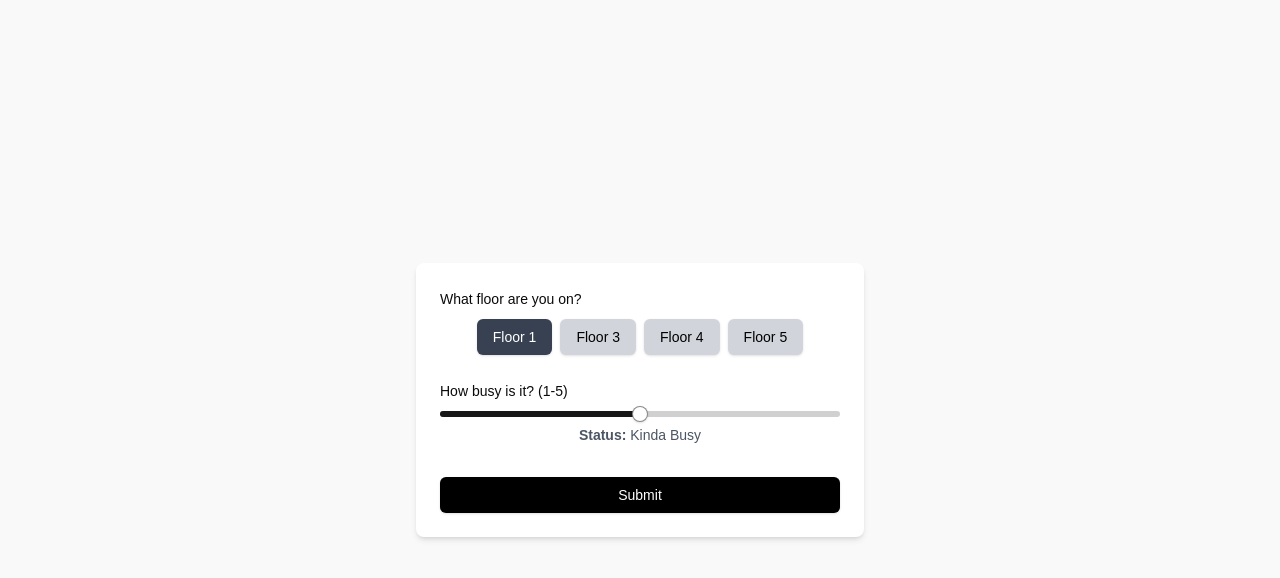
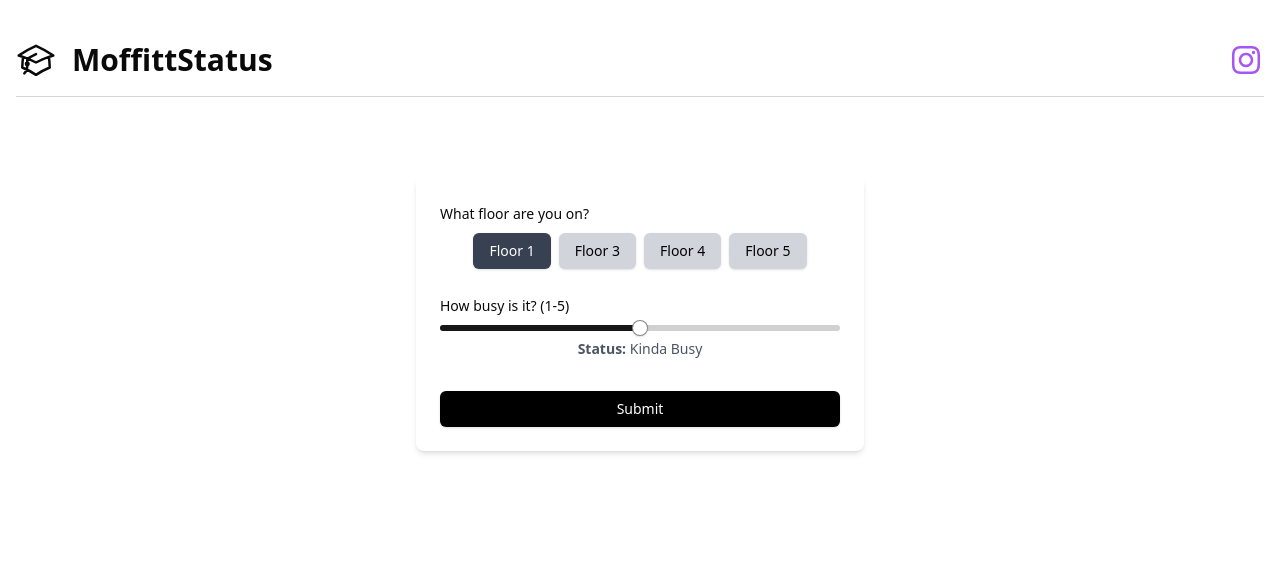
Before and after one commit to zivbeh/MoffittStatus, a Next.js app: page /updatestatus in a window 1280 px wide. Shown: the top 578 px of the page. Built offline with nearby package versions, Linux system fonts and the light colour scheme.

Commit message:
header on updatestatus and divider bar

```diff
--- a/app/page.tsx
+++ b/app/page.tsx
@@ -157,6 +157,9 @@
         </a>
       </div>
 
+      {/* Thin Divider */}
+      <div className="w-full h-[1px] bg-gray-300 mb-8"></div>
+
       {/* Floor Breakdown */}
       <div className="flex flex-col gap-6">
         <Card className="shadow-md transition-transform duration-300 hover:scale-105">
--- a/app/updatestatus/page.tsx
+++ b/app/updatestatus/page.tsx
@@ -1,5 +1,7 @@
 "use client";
-import './styles.css';
+
+import { AiOutlineInstagram } from "react-icons/ai";
+import { AcademicCapIcon } from "@heroicons/react/24/outline";
 import { Slider } from "@/components/ui/slider";
 import { z } from "zod";
 import { zodResolver } from "@hookform/resolvers/zod";
@@ -12,7 +14,6 @@
   FormLabel,
 } from "@/components/ui/form";
 
-// Custom FormMessage Component to Display Errors
 interface FormMessageProps {
   error?: string;
 }
@@ -22,8 +23,12 @@
 );
 
 const formSchema = z.object({
-  floor: z.enum(["1", "3", "4", "5"], { required_error: "Please select a valid floor." }),
-  busyScale: z.enum(["1", "2", "3", "4", "5"], { required_error: "Please provide a valid busy scale." }),
+  floor: z.enum(["1", "3", "4", "5"], {
+    required_error: "Please select a valid floor.",
+  }),
+  busyScale: z.enum(["1", "2", "3", "4", "5"], {
+    required_error: "Please provide a valid busy scale.",
+  }),
 });
 
 const UpdateForm = () => {
@@ -45,27 +50,51 @@
       timeStamp: currentTime,
     };
 
-    const res = await fetch('/api/saveData', {
-      method: 'POST',
+    const res = await fetch("/api/saveData", {
+      method: "POST",
       headers: {
-        'Content-Type': 'application/json',
+        "Content-Type": "application/json",
       },
       body: JSON.stringify(dataToSubmit),
     });
 
     if (res.ok) {
-      alert('Data saved successfully!');
+      alert("Data saved successfully!");
     } else {
-      alert('Failed to save data.');
+      alert("Failed to save data.");
     }
   }
 
   return (
-    <div className="flex justify-center items-center min-h-screen p-4">
+    <div className="container mx-auto px-4 py-10 bg-white">
+      {/* Header Section */}
+      <div className="flex items-center justify-between mb-4">
+        <div className="flex items-center">
+          <AcademicCapIcon
+            className="h-10 w-10 mr-4 transition-transform duration-300 hover:scale-110 bg-gradient-to-r from-black to-white bg-clip-text"
+          />
+          <h1 className="text-3xl font-bold transition-transform duration-300 hover:scale-105">
+            MoffittStatus
+          </h1>
+        </div>
+        <a
+          href="https://www.instagram.com/moffittstatus"
+          target="_blank"
+          rel="noopener noreferrer"
+          className="text-4xl text-purple-500 hover:text-pink-500 hover:scale-110 transition-transform duration-300"
+        >
+          <AiOutlineInstagram />
+        </a>
+      </div>
+
+      {/* Thin Divider */}
+      <div className="w-full h-[1px] bg-gray-300 mb-8"></div>
+
+      {/* Form Section */}
       <FormProvider {...methods}>
         <form
           onSubmit={handleSubmit(onSubmit)}
-          className="space-y-6 bg-white shadow-md p-6 rounded-lg max-w-md w-full"
+          className="mt-20 space-y-6 bg-white shadow-md p-6 rounded-lg max-w-md w-full mx-auto"
         >
           {/* Floor Field */}
           <FormField
```
